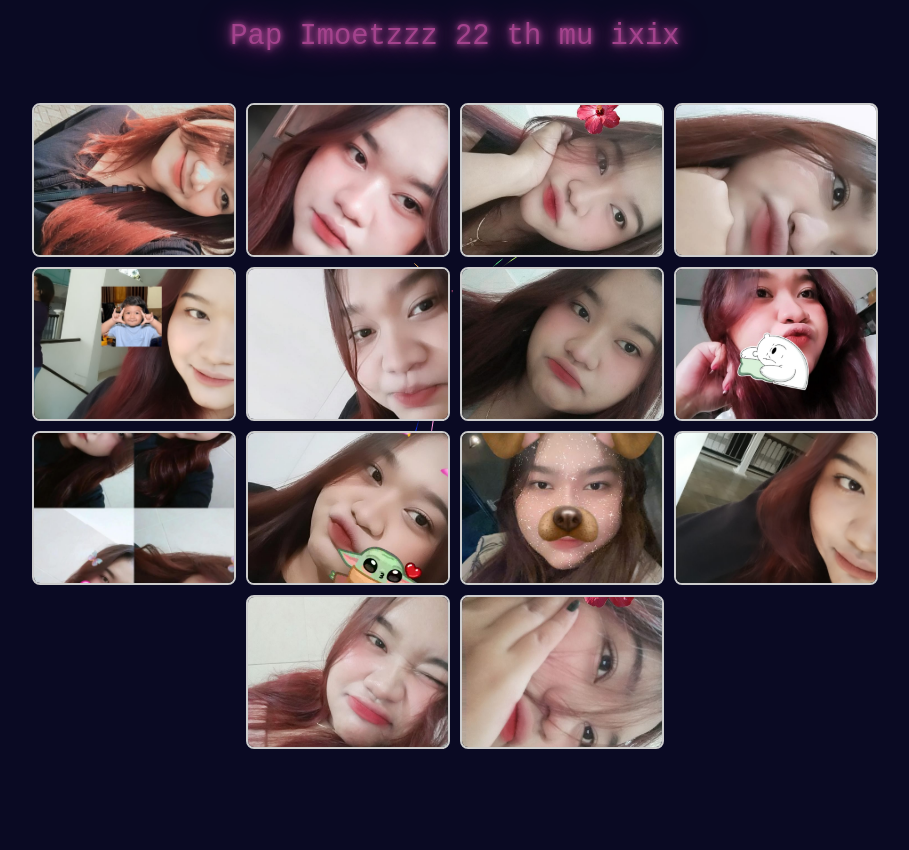
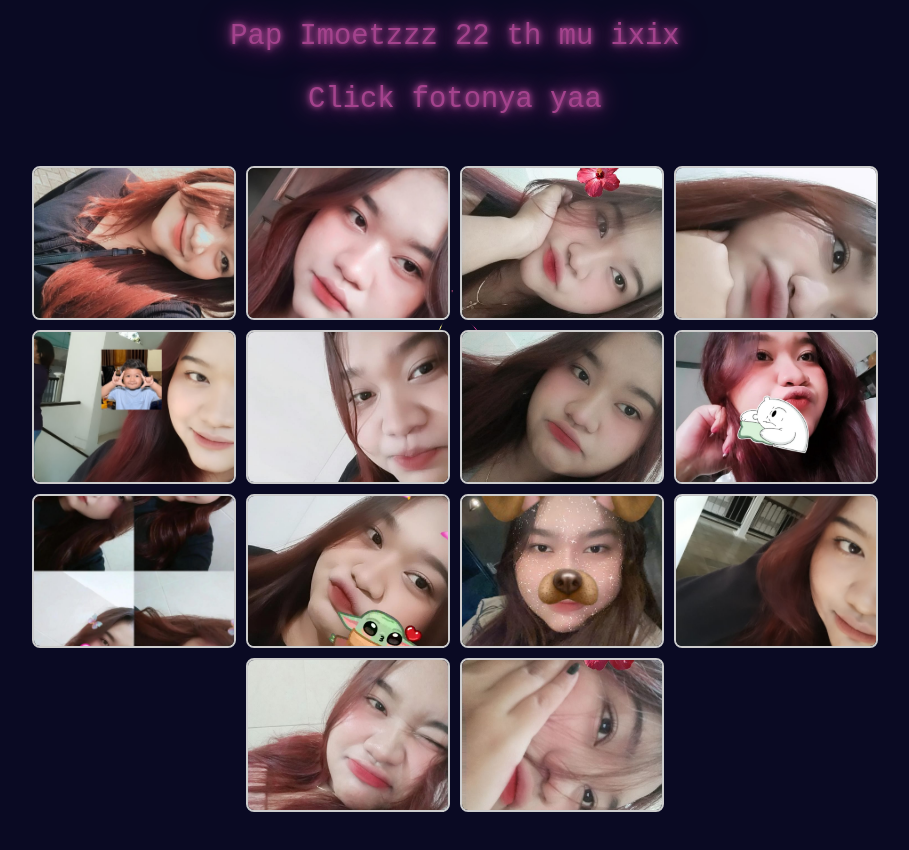
Before and after one commit to RizkyPrima/birthday-inez, a plain HTML site: page picture.html in a window 1280 px wide. Shown: the whole page, without its empty margins (185-1094 px from the left). Before the commit the page ends 800 px from the top, so only its background shows below. Drawn offline with Linux system fonts and the light colour scheme.

Commit message:
Update picture.html
Hapus keterangan sama tambah text

```diff
--- a/picture.html
+++ b/picture.html
@@ -4,21 +4,19 @@
   <meta charset="UTF-8" />
   <title>Gallery - My Loph Inez Claudia Togatorop</title>
   <style>
-    /* Body dan Background */
     body {
       margin: 0;
       padding: 0;
-      background: #0a0a23; /* background gelap */
+      background: #0a0a23;
       color: white;
       font-family: 'Courier New', monospace;
       overflow-x: hidden;
       text-align: center;
       position: relative;
       min-height: 100vh;
-      z-index: 0; /* supaya canvas di atas background tapi di bawah konten */
+      z-index: 0;
     }
 
-    /* Canvas Fireworks - full layar, di belakang konten */
     #fireworks {
       position: fixed;
       top: 0;
@@ -26,26 +24,23 @@
       width: 100vw;
       height: 100vh;
       pointer-events: none;
-      z-index: 0; /* di bawah konten */
+      z-index: 0;
     }
 
-    /* Kontainer konten utama */
     .container {
       position: relative;
-      z-index: 1; /* di atas canvas */
+      z-index: 1;
       padding: 20px;
       max-width: 1000px;
       margin: 0 auto;
     }
 
-    /* Judul */
     h1 {
       font-size: 3em;
       margin-bottom: 10px;
       text-shadow: 0 0 10px #ff66cc, 0 0 20px #ff66cc;
     }
 
-    /* Subtitle Neon */
     .neon-subtitle {
       font-size: 1.8em;
       color: #ff66cc;
@@ -63,7 +58,6 @@
       50% {opacity: 0.6;}
     }
 
-    /* Gallery grid */
     .gallery {
       display: flex;
       flex-wrap: wrap;
@@ -90,7 +84,6 @@
         0 0 45px #ff33aa;
     }
 
-    /* Lightbox */
     .lightbox {
       position: fixed;
       top: 0; left: 0; right: 0; bottom: 0;
@@ -121,7 +114,6 @@
       pointer-events: none;
     }
 
-    /* Romantic Text di lightbox */
     .lightbox .romantic-text {
       margin-top: 20px;
       color: #ff66cc;
@@ -136,7 +128,6 @@
       animation: neon-flicker 1.5s infinite;
     }
 
-    /* Romantic Text default (tengah layar) */
     #romanticText {
       position: absolute;
       top: 50%;
@@ -152,7 +143,6 @@
       z-index: 2;
     }
 
-    /* Back Button */
     .back-button {
       display: inline-block;
       margin: 50px auto;
@@ -167,7 +157,7 @@
       transition: all 0.3s ease-in-out;
       box-shadow: 0 0 10px #ff66cc, 0 0 20px #ff33aa;
       position: relative;
-      z-index: 15; /* pastikan di atas fireworks */
+      z-index: 15;
     }
 
     .back-button:hover {
@@ -181,7 +171,6 @@
       transform: scale(1.05);
     }
 
-    /* Loader container */
     #loader {
       position: fixed;
       z-index: 9999;
@@ -195,14 +184,12 @@
       transition: opacity 0.6s ease, visibility 0.6s ease;
     }
 
-    /* Loading wrapper */
     .loading-wrapper {
       display: flex;
       flex-direction: column;
       align-items: center;
     }
 
-    /* Bar container */
     .loading-bar-container {
       width: 300px;
       height: 16px;
@@ -213,7 +200,6 @@
       margin-bottom: 20px;
     }
 
-    /* Heart neon pulse */
     .neon-heart {
       font-size: 3em;
       margin-bottom: 20px;
@@ -230,7 +216,6 @@
       50% { transform: scale(1.2); }
     }
 
-    /* Loading bar */
     .loading-bar {
       height: 100%;
       width: 0%;
@@ -245,13 +230,10 @@
       100% { width: 100%; }
     }
 
-    /* Hide loader after complete */
     body.loaded #loader {
       opacity: 0;
       visibility: hidden;
     }
-
-    /* Firework styles (for div firework pieces - not canvas) */
     .firework {
       position: fixed;
       pointer-events: none;
@@ -282,7 +264,6 @@
       }
     }
 
-    /* Love animation */
     .love {
       position: fixed;
       font-size: 2rem;
@@ -321,6 +302,7 @@
 
     <div class="container">
         <div class="neon-subtitle">Pap Imoetzzz 22 th mu ixix</div>
+        <div class="neon-subtitle">Click fotonya yaa</div>
 
         <div class="gallery">
         <img src="images/photo(1).jpg" alt="Foto 1" />
@@ -340,19 +322,16 @@
         </div>
     </div>
 
-  <!-- Lightbox -->
   <div id="lightbox" class="lightbox">
     <img src="" alt="Expanded Photo" />
     <div class="romantic-text"></div>
   </div>
 
   <script>
-    // Loader handling
     window.addEventListener('load', () => {
       document.body.classList.add('loaded');
     });
 
-    // Fireworks canvas
     (() => {
       const canvas = document.getElementById('fireworks');
       const ctx = canvas.getContext('2d');
```
